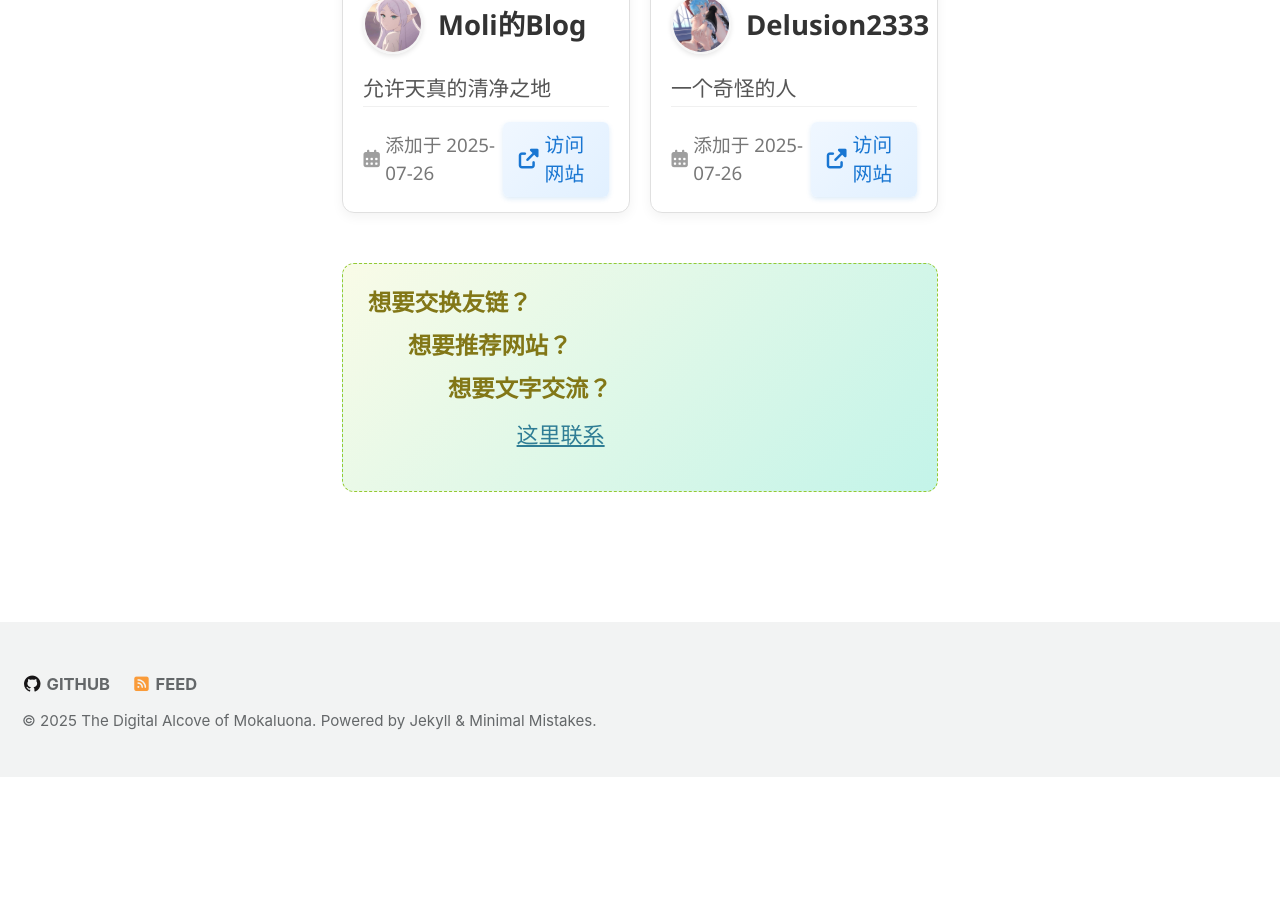
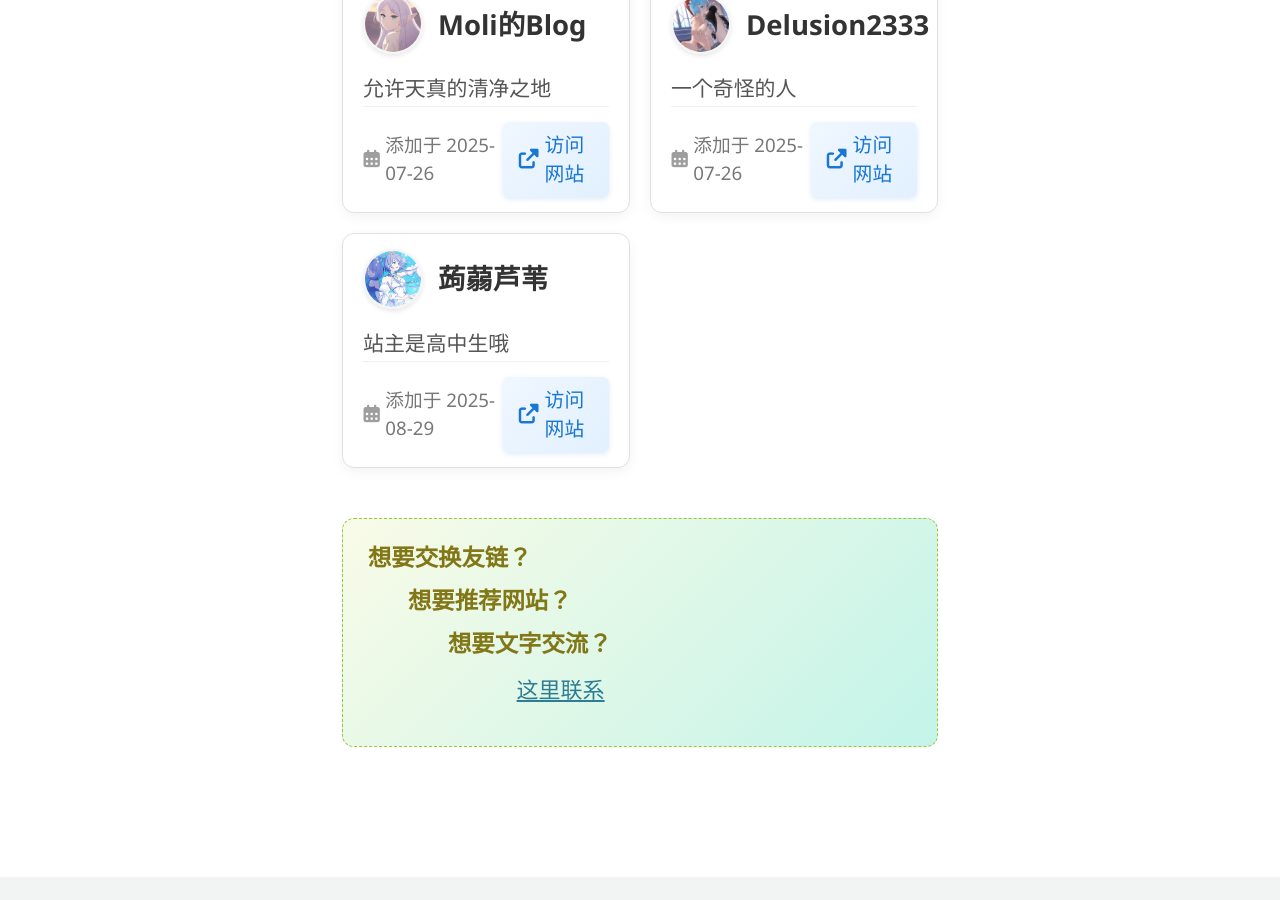
Before and after one commit to mokaluona/mkln.github.io, a Jekyll site: the page built from friends.md, in a window 1280 px wide and 900 px high, scrolled down 452 px. Built offline with Jekyll 4.4.1, drawn with Linux system fonts in a browser that asks for light colours; cached includes are drawn as plain includes; before the commit the page ends 1229 px from its top, so only the background shows below that.

Commit message:
更新了蒟蒻芦苇的友链

```diff
--- a/_data/friends.yml
+++ b/_data/friends.yml
@@ -12,6 +12,12 @@
       desc: "一个奇怪的人"
       avatar: "/attachments/image/friends/Delusion2333.png"
       date: "2025-07-26"
+
+    - name: "蒟蒻芦苇"
+      url: "https://konjacreeds.github.io/"
+      desc: "站主是高中生哦"
+      avatar: "/attachments/image/friends/luo10.jpg"
+      date: "2025-08-29"
 
 # # 技术类博客
 # - category: "技术博客"
```
Also changed, not shown: attachments/image/friends/luo10.jpg (added).
